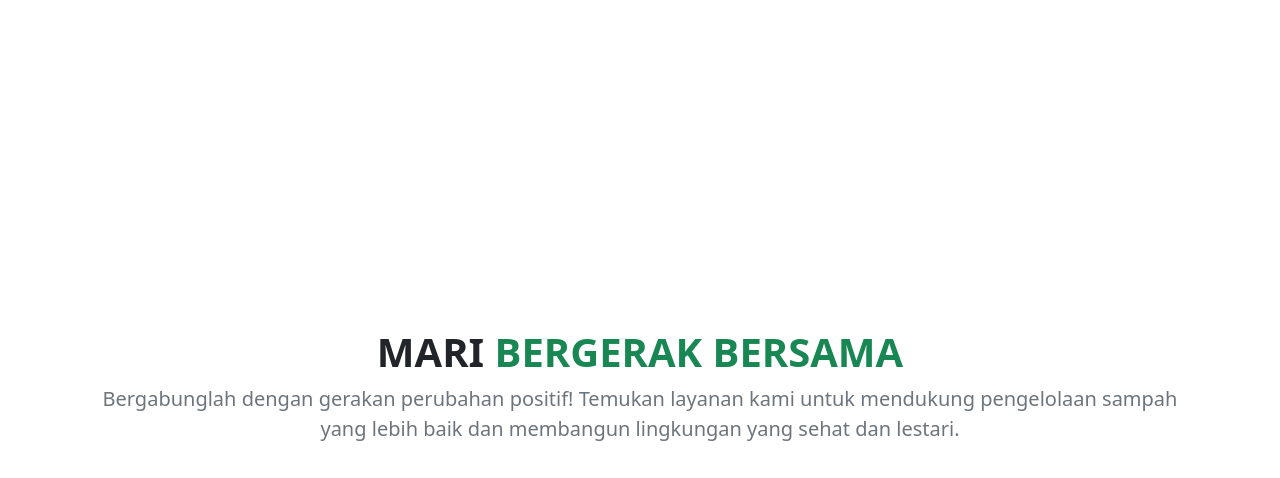
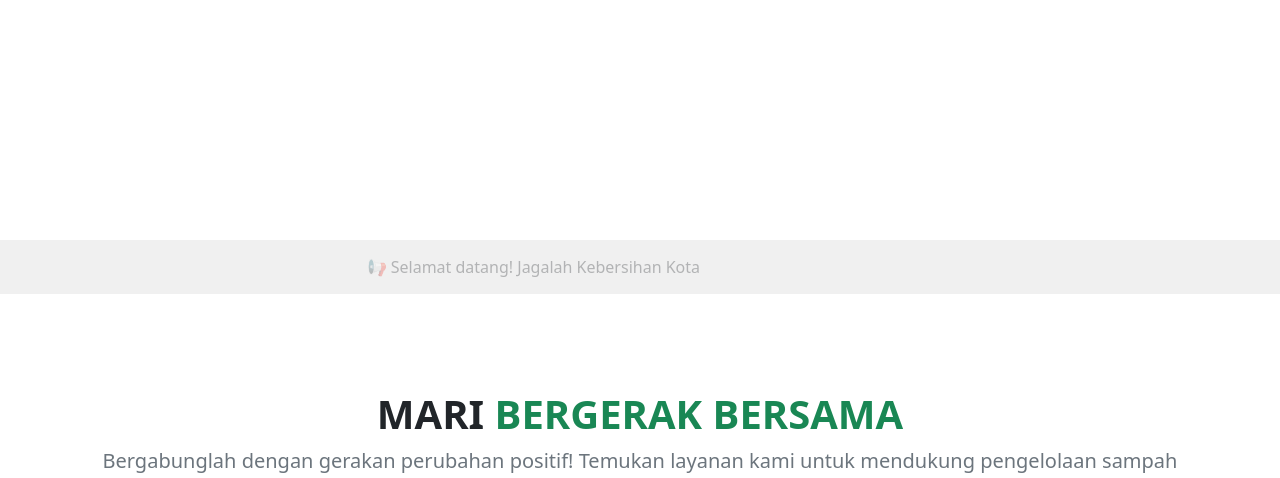
Before and after one commit to Adttt-dev/Bebas_Sampah, a PHP site: page /home.php in a window 1280 px wide. Shown: the part 217-695 px from the top of the page. Run offline with PHP 8.4, Linux system fonts and the light colour scheme.

Commit message:
tekslide

```diff
--- /dev/null
+++ b/public/component/tekslide.php
@@ -0,0 +1,98 @@
+<!DOCTYPE html>
+<html lang="id">
+<head>
+    <meta charset="UTF-8">
+    <title></title>
+    <style>
+        /* Kontainer utama */
+        .blinking-running-container {
+            width: 100%;
+            overflow: hidden;
+            background-color: #f0f0f0;
+            padding: 15px 0;
+            text-align: center;
+            position: relative;
+        }
+
+        /* Animasi teks berjalan dan berkedip */
+        .blinking-running-text {
+            display: inline-block;
+            white-space: nowrap;
+
+            /* Animasi berjalan */
+            animation:
+                runningText 10s linear infinite,
+                blinkingText 1s infinite;
+        }
+
+        /* Keyframes untuk teks berjalan */
+        @keyframes runningText {
+            0% {
+                transform: translateX(100%);
+            }
+            100% {
+                transform: translateX(-100%);
+            }
+        }
+
+        /* Keyframes untuk berkedip */
+        @keyframes blinkingText {
+            0%, 100% {
+                opacity: 1;
+            }
+            50% {
+                opacity: 0;
+            }
+        }
+
+        /* Variasi warna dan efek */
+        .blinking-running-text-rainbow {
+            display: inline-block;
+            white-space: nowrap;
+            animation:
+                runningText 15s linear infinite,
+                blinkingText 1.5s infinite,
+                rainbowColor 3s linear infinite;
+        }
+
+        @keyframes rainbowColor {
+            0% { color: red; }
+            20% { color: orange; }
+            40% { color: yellow; }
+            60% { color: green; }
+            80% { color: blue; }
+            100% { color: purple; }
+        }
+
+        /* Variasi berkedip dengan scale */
+        .blinking-running-text-scale {
+            display: inline-block;
+            white-space: nowrap;
+            animation:
+                runningText 12s linear infinite,
+                blinkScaleText 1s infinite;
+        }
+
+        @keyframes blinkScaleText {
+            0%, 100% {
+                opacity: 1;
+                transform: scale(1);
+            }
+            50% {
+                opacity: 0.5;
+                transform: scale(0.9);
+            }
+        }
+    </style>
+</head>
+<body>
+    <h2></h2>
+
+    <!-- Teks Berjalan Berkedip Standar -->
+    <div class="blinking-running-container">
+        <div class="blinking-running-text">
+            📢 Selamat datang! Jagalah Kebersihan Kota
+        </div>
+    </div>
+</body>
+</html>
--- a/public/page/home.php
+++ b/public/page/home.php
@@ -32,7 +32,7 @@
 
     // menu
     include '../component/home.php';
-
+    include '../component/tekslide.php';
     // layanan
     include '../component/layanan.php';
 
```
